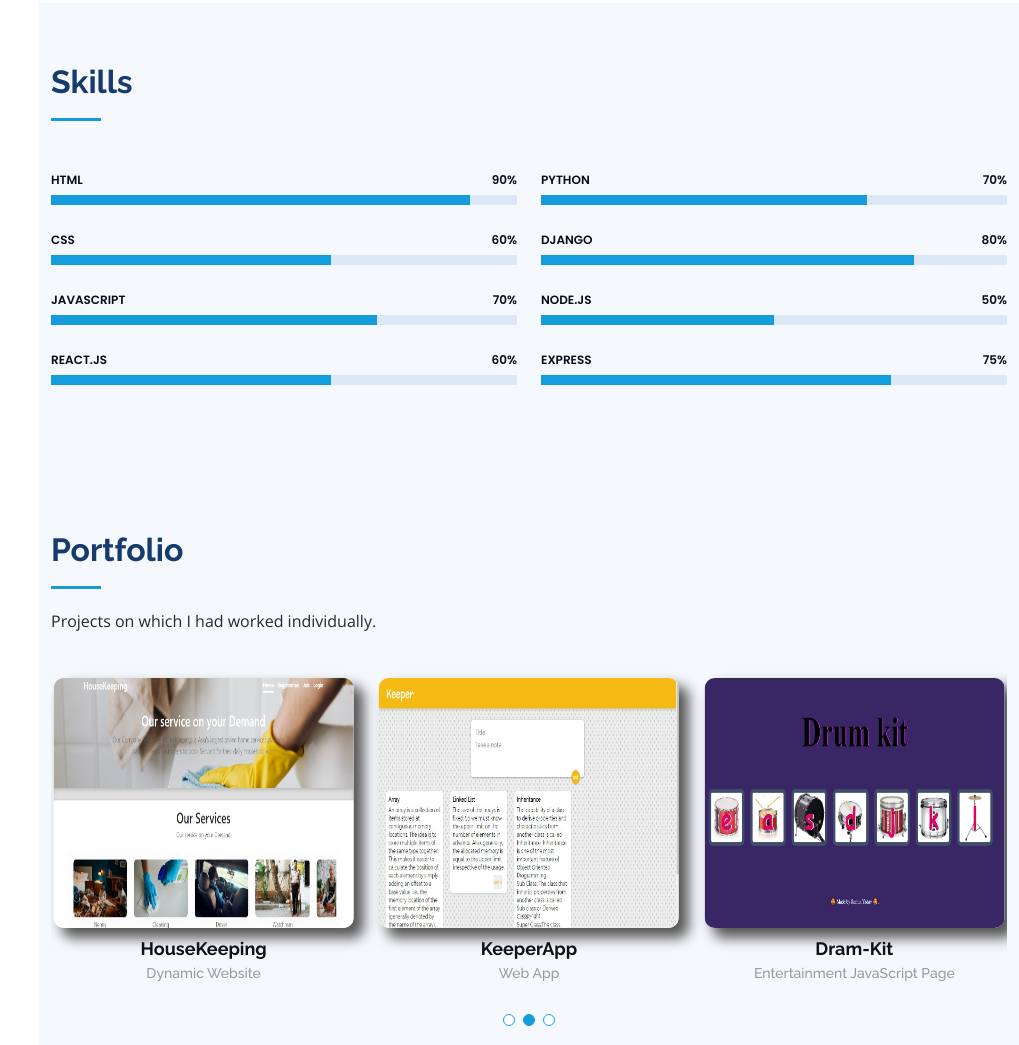
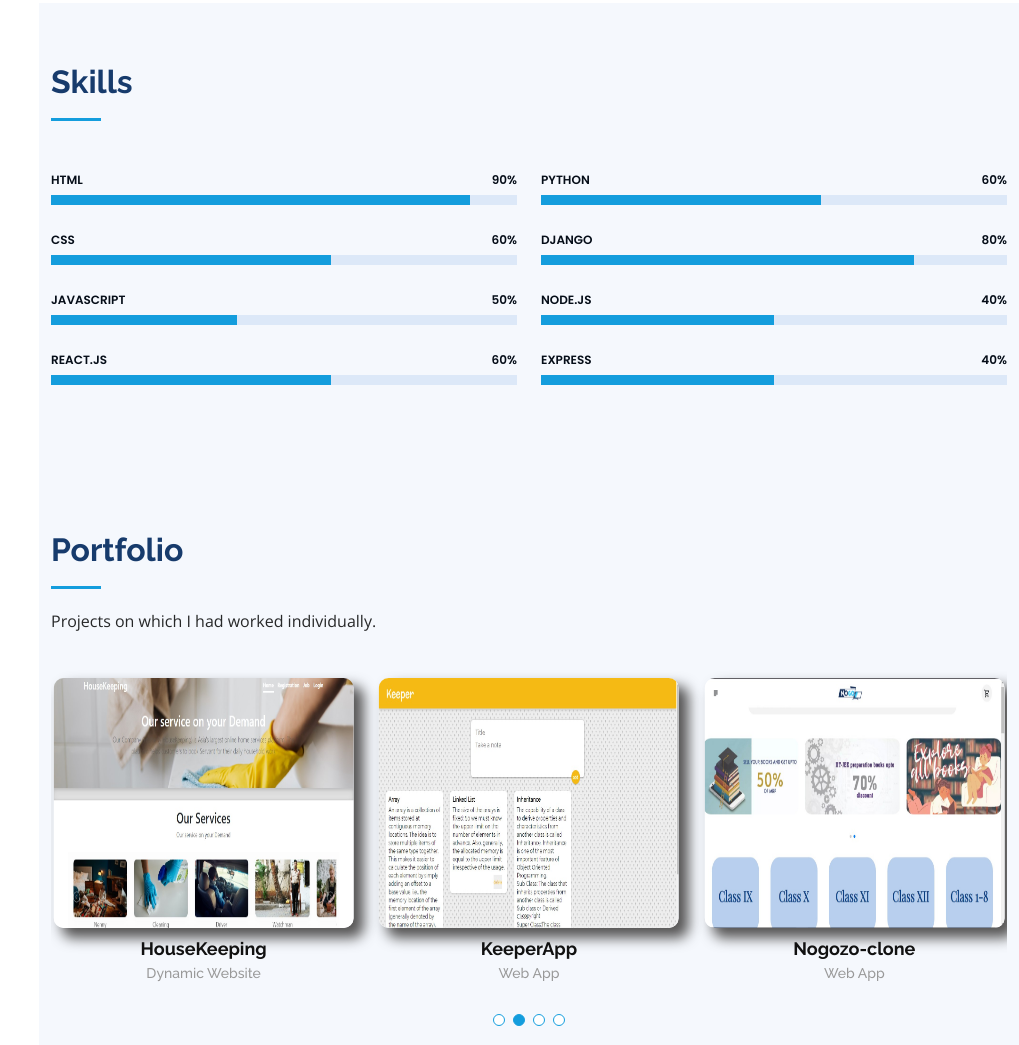
Before and after one commit to Sachin-10064/portfolio, a plain HTML site: page index.html in a window 1280 px wide. Shown: the part 1425-2470 px from the top of the page, without its empty margins (261-1280 px from the left). Drawn offline with nearby package versions, Linux system fonts and the light colour scheme.

Commit message:
update projects

```diff
--- a/index.html
+++ b/index.html
@@ -57,11 +57,11 @@
                 <img src="assets/images/DSC_0020.JPG" alt="" class="img-fluid rounded-circle">
                 <h1 class="text-light"><a href="index.html">Sachin Yadav</a></h1>
                 <div class="social-links mt-3 text-center">
-                    <a href="#" class="twitter"><i class="bx bxl-twitter"></i></a>
-                    <a href="https://mbasic.facebook.com/profile.php?id=100009585946811&refid=13&__tn__=%2Cg" class="facebook"><i class="bx bxl-facebook"></i></a>
-                    <a href="https://www.instagram.com/sachi_nyadav1999/" class="instagram"><i class="bx bxl-instagram"></i></a>
-                    <a href="#" class="google-plus"><i class="bx bxl-skype"></i></a>
-                    <a href="https://www.linkedin.com/in/sachin-yadav-379564202/" class="linkedin"><i
+<!--                     <a href="#" class="twitter"><i class="bx bxl-twitter"></i></a>
+ -->                    <a href="https://mbasic.facebook.com/profile.php?id=100009585946811&refid=13&__tn__=%2Cg" class="facebook"><i class="bx bxl-facebook"></i></a>
+                    <a href="https://www.instagram.com/__sachin_yadav__4169/" class="instagram"><i class="bx bxl-instagram"></i></a>
+<!--                     <a href="#" class="google-plus"><i class="bx bxl-skype"></i></a>
+ -->                    <a href="https://www.linkedin.com/in/sachin-yadav-379564202/" class="linkedin"><i
                             class="bx bxl-linkedin"></i></a>
                 </div>
             </div>
@@ -138,8 +138,8 @@
                             </div>
                         </div>
                         <p>
-                            I am in final year of Completing Bachelor of Computer Applicatoin (BCA). Pursuing graduation
-                            from Feroze Gandhi Institute of Professional Studies (formerly FGIPS) I always curious about
+                            I have completed my Degree in Bachelor of Computer Applicatoin (BCA)
+                            from Feroze Gandhi Institute of Professional Studies (formerly FGIPS). I always curious about
                             learning things like codes, projects based on Web Development . I like working hard with
                             smart work . Efficient to work in any envirornment and with the group as well as
                             individually. Competitve nature and work hard to reach new goals and help people.
@@ -183,9 +183,9 @@
                         </div>
 
                         <div class="progress">
-                            <span class="skill">JavaScript <i class="val">70%</i></span>
+                            <span class="skill">JavaScript <i class="val">50%</i></span>
                             <div class="progress-bar-wrap">
-                                <div class="progress-bar" role="progressbar" aria-valuenow="70" aria-valuemin="0"
+                                <div class="progress-bar" role="progressbar" aria-valuenow="40" aria-valuemin="0"
                                     aria-valuemax="100"></div>
                             </div>
                         </div>
@@ -203,9 +203,9 @@
                     <div class="col-lg-6" data-aos="fade-up" data-aos-delay="100">
 
                         <div class="progress">
-                            <span class="skill">Python <i class="val">70%</i></span>
+                            <span class="skill">Python <i class="val">60%</i></span>
                             <div class="progress-bar-wrap">
-                                <div class="progress-bar" role="progressbar" aria-valuenow="70" aria-valuemin="0"
+                                <div class="progress-bar" role="progressbar" aria-valuenow="60" aria-valuemin="0"
                                     aria-valuemax="100"></div>
                             </div>
                         </div>
@@ -219,7 +219,7 @@
                         </div>
 
                         <div class="progress">
-                            <span class="skill">Node.js<i class="val">50%</i></span>
+                            <span class="skill">Node.js<i class="val">40%</i></span>
                             <div class="progress-bar-wrap">
                                 <div class="progress-bar" role="progressbar" aria-valuenow="50" aria-valuemin="0"
                                     aria-valuemax="100"></div>
@@ -227,9 +227,9 @@
                         </div>
 
                         <div class="progress">
-                            <span class="skill">Express<i class="val">75%</i></span>
+                            <span class="skill">Express<i class="val">40%</i></span>
                             <div class="progress-bar-wrap">
-                                <div class="progress-bar" role="progressbar" aria-valuenow="75" aria-valuemin="0"
+                                <div class="progress-bar" role="progressbar" aria-valuenow="50" aria-valuemin="0"
                                     aria-valuemax="100"></div>
                             </div>
                         </div>
@@ -282,6 +282,17 @@
                                 <h4>Web App</h4>
                             </div>
                         </div><!-- End testimonial item -->
+
+                          <div class="swiper-slide">
+                            <div class="testimonial-item" data-aos="fade-up" data-aos-delay="200">
+                                <a href="https://sachin-10064.github.io/NOGOZO-clone/">
+                                    <img src="assets/images/nogozo-app.jpg" class="testimonial-img" alt="imag" >
+                               </a>
+                                <h3>Nogozo-clone</h3>
+                                <h4>Web App</h4>
+                            </div>
+                        </div><!-- End testimonial item -->
+
                     </div>
                     <div class="swiper-pagination"></div>
                 </div>
```
Also changed, not shown: assets/images/nogozo-app.jpg (added).
